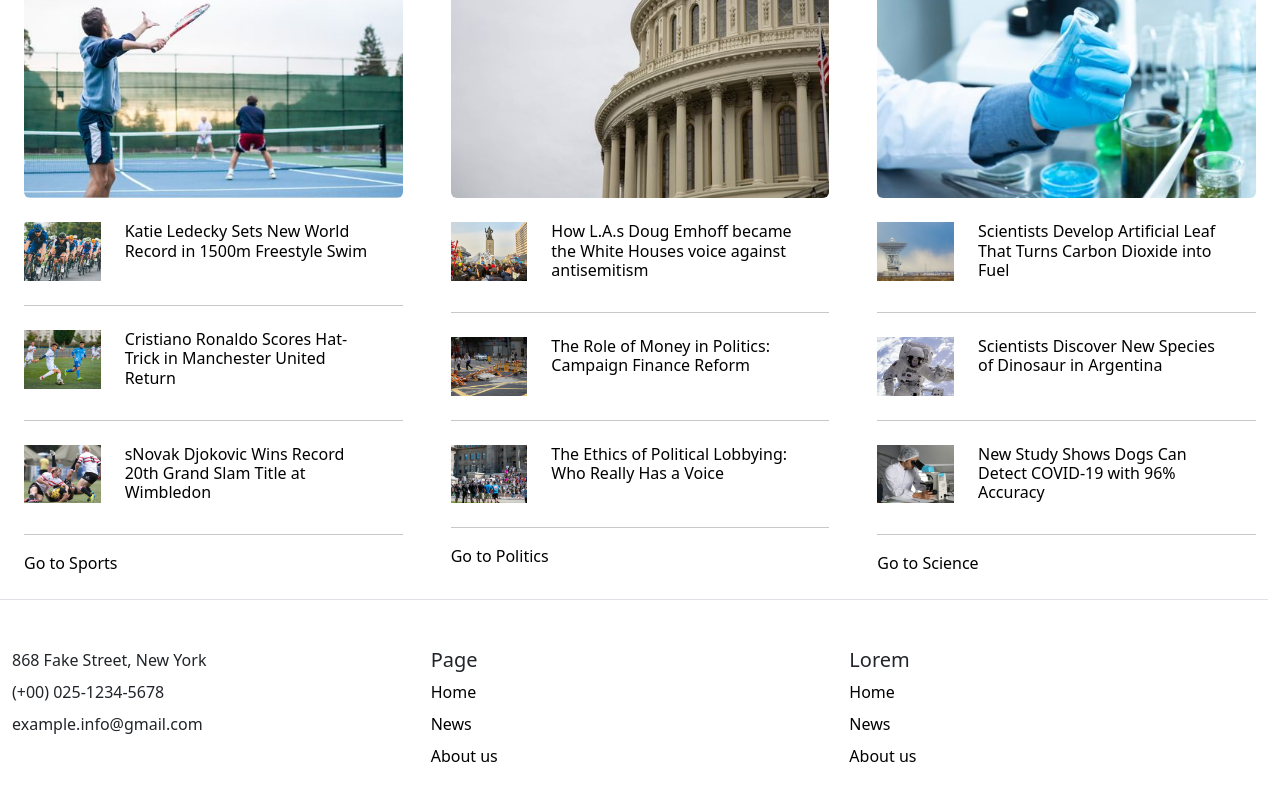
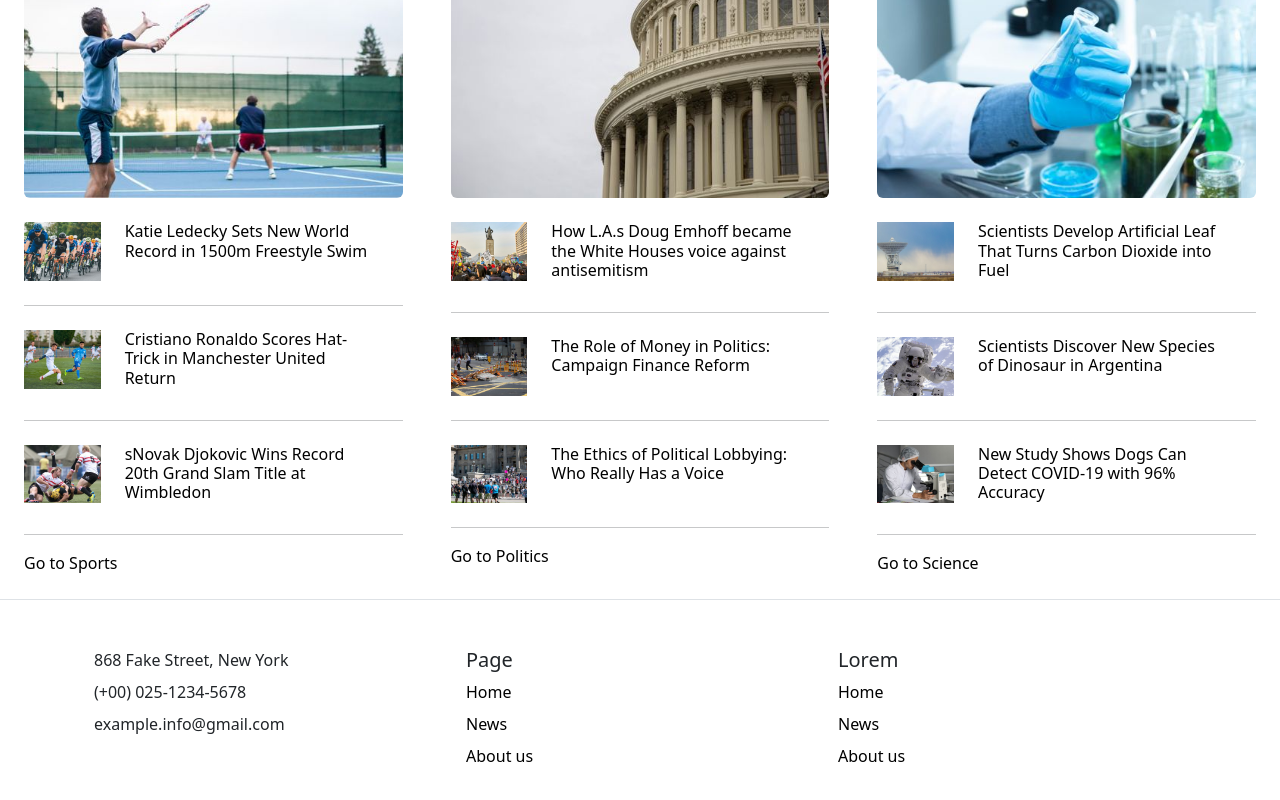
Before and after one commit to MFTNWebMusician/Group-3-task, a React (Create React App) app in the folder task/: page / in a window 1280 px wide. Shown: the part 1877-2677 px from the top of the page. Built offline with nearby package versions, Linux system fonts and the light colour scheme; no server answers.

Commit message:
footer updated

```diff
--- a/task/src/layout/Footer.jsx
+++ b/task/src/layout/Footer.jsx
@@ -3,7 +3,8 @@ import { Link } from "react-router-dom";
 
 const Footer = () => {
   return (
-    <div className="container-fluid row row-cols-1 row-cols-md-2 row-cols-lg-3  py-5 border-top">
+    <div className="d-flex justify-content-center  border-top">
+      <div className="container row row-cols-1 row-cols-md-2 row-cols-lg-3  py-5">
         <div className="col mb-3">
           <ul className="nav flex-column text-dark">
             <li className="mb-2">868 Fake Street, New York</li>
@@ -40,6 +41,7 @@ const Footer = () => {
           </ul>
         </div>
       </div>
+    </div>
   );
 };
 
```
Lines whose indentation alone changed are shown as unchanged.
